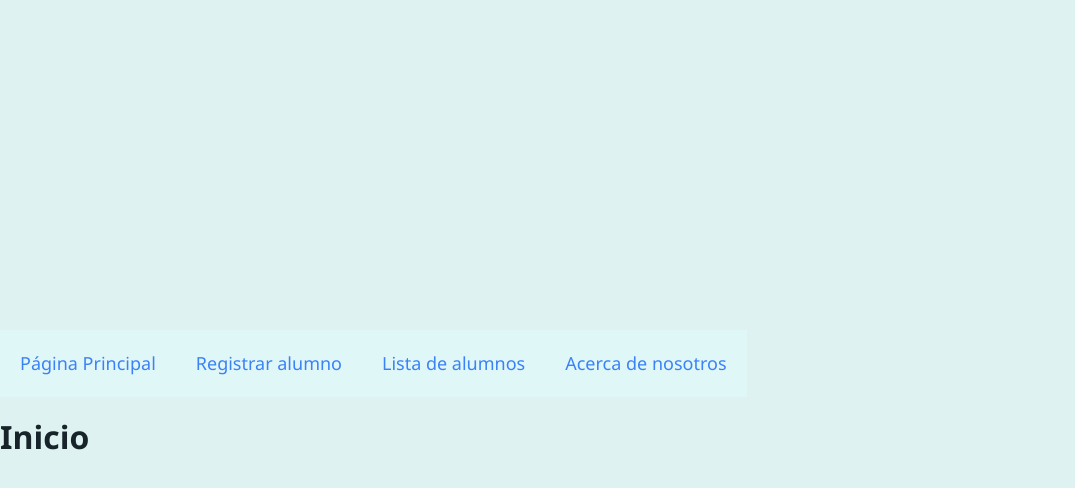
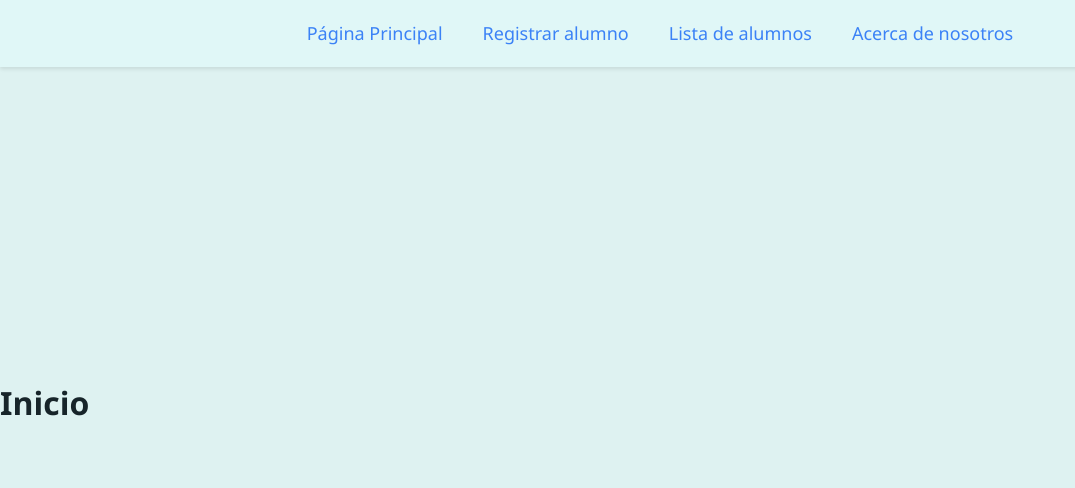
Before and after one commit to LeandroBejarano/pv_tp5_grupo5, a React (Vite) app in the folder tp5/: page /inicio in a window 1280 px wide. Shown: the top 488 px of the page, without its empty margins (0-1075 px from the left). Built offline with nearby package versions, Linux system fonts and the light colour scheme.

Commit message:
style: Creo el componente NavBar para que contenga los links y actue como header [Leandro Bejarano]

```diff
--- a/tp5/src/App.jsx
+++ b/tp5/src/App.jsx
@@ -7,6 +7,7 @@ import NuevoAlumno from './views/NuevoAlumno';
 import AcercaDe from './views/AcercaDe';
 import EditarAlumno from './views/EditarAlumno';
 import VerAlumno from './views/VerAlumno';
+import NavBar from './components/NavBar';
 
 function App() {
   const [alumno, setAlumno] = useState({
@@ -20,17 +21,6 @@ function App() {
   });
   const [alumnos, setAlumnos] = useState([]);
 
-  const navContainer = {
-    padding: '20px',
-    backgroundColor: '#e0f7f7',
-    display: 'flex',
-    flexDirection: 'row',
-    justifyContent: 'center',
-    gap: '40px',
-    fontSize: '18px',
-    fontWeight: 'bold',
-  };
-
   const linkStyle = {
     textDecoration: 'none',
     color: '#3b82f6',
@@ -40,12 +30,12 @@ function App() {
   return (
     <div>
       <BrowserRouter>
-        <nav style={navContainer}>
+        <NavBar>
           <Link to='/inicio' style={linkStyle}>Página Principal</Link>
           <Link to='/nuevo' style={linkStyle}>Registrar alumno</Link>
           <Link to='/lista' style={linkStyle}>Lista de alumnos</Link>
           <Link to='/acerca' style={linkStyle}>Acerca de nosotros</Link>
-        </nav>
+        </NavBar>
 
         <Routes>
           <Route path='/' element={<Navigate to='/inicio' />}></Route>
--- /dev/null
+++ b/tp5/src/components/NavBar.jsx
@@ -0,0 +1,23 @@
+function NavBar({ children }) {
+    const navContainer = {
+        position: 'fixed',
+        top: 0,
+        left: 0,
+        width: '100%',
+        zIndex: 1000,
+        padding: '20px',
+        backgroundColor: '#e0f7f7',
+        display: 'flex',
+        flexDirection: 'row',
+        justifyContent: 'center',
+        gap: '40px',
+        fontSize: '18px',
+        fontWeight: 'bold',
+        boxShadow: '0 2px 4px rgba(0,0,0,0.1)'
+    };
+    return (
+        <header style={navContainer}>{children}</header>
+    )
+}
+
+export default NavBar
```
